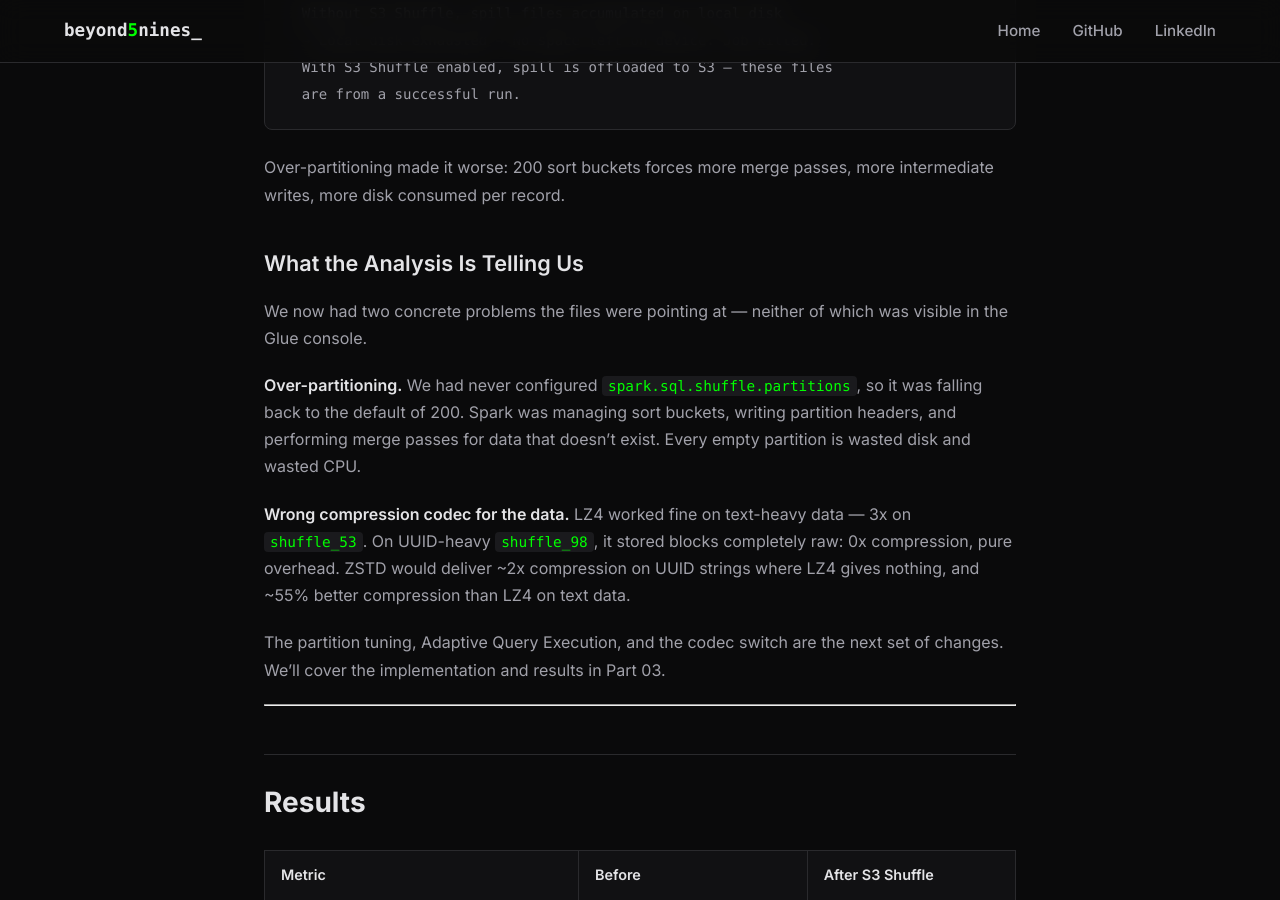
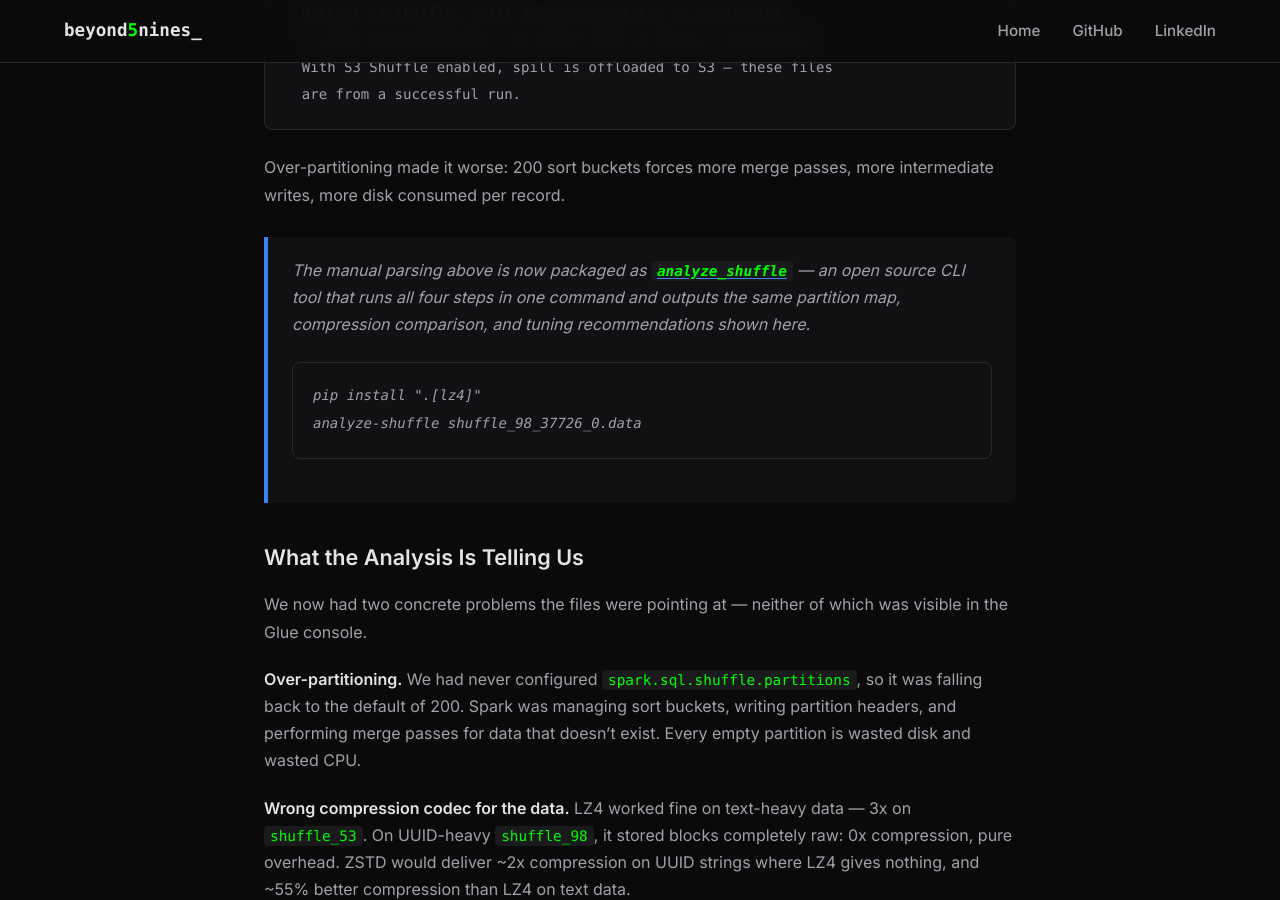
Before and after one commit to beyond5nines/beyond5nines.github.io, a Jekyll site: the page built from _articles/look-ma-no-servers-03.md, in a window 1280 px wide and 900 px high, scrolled down 5716 px. Built offline with Jekyll 4.4.1, drawn with Linux system fonts in a browser that asks for light colours; some of the changed text lies outside the part shown.

Commit message:
Link brahmagupta repo from look-ma-no-servers-03

````diff
--- a/_articles/look-ma-no-servers-03.md
+++ b/_articles/look-ma-no-servers-03.md
@@ -173,6 +173,13 @@ Stage 3 — What happened before S3 Shuffle:
 
 Over-partitioning made it worse: 200 sort buckets forces more merge passes, more intermediate writes, more disk consumed per record.
 
+> The manual parsing above is now packaged as **[`analyze_shuffle`](https://github.com/beyond5nines/brahmagupta)** — an open source CLI tool that runs all four steps in one command and outputs the same partition map, compression comparison, and tuning recommendations shown here.
+>
+> ```bash
+> pip install ".[lz4]"
+> analyze-shuffle shuffle_98_37726_0.data
+> ```
+
 ### What the Analysis Is Telling Us
 
 We now had two concrete problems the files were pointing at — neither of which was visible in the Glue console.
@@ -211,3 +218,4 @@ The gap between "compression is enabled" and "compression is doing anything usef
 - [Spark Adaptive Query Execution](https://spark.apache.org/docs/latest/sql-performance-tuning.html#adaptive-query-execution)
 - [Spark Compression and Serialization](https://spark.apache.org/docs/latest/configuration.html#compression-and-serialization)
 - [Look Ma, No Servers! Part 01 — Subnet IP Exhaustion](/look-ma-no-servers-01/)
+- [brahmagupta — analyze_shuffle CLI tool](https://github.com/beyond5nines/brahmagupta)
````
